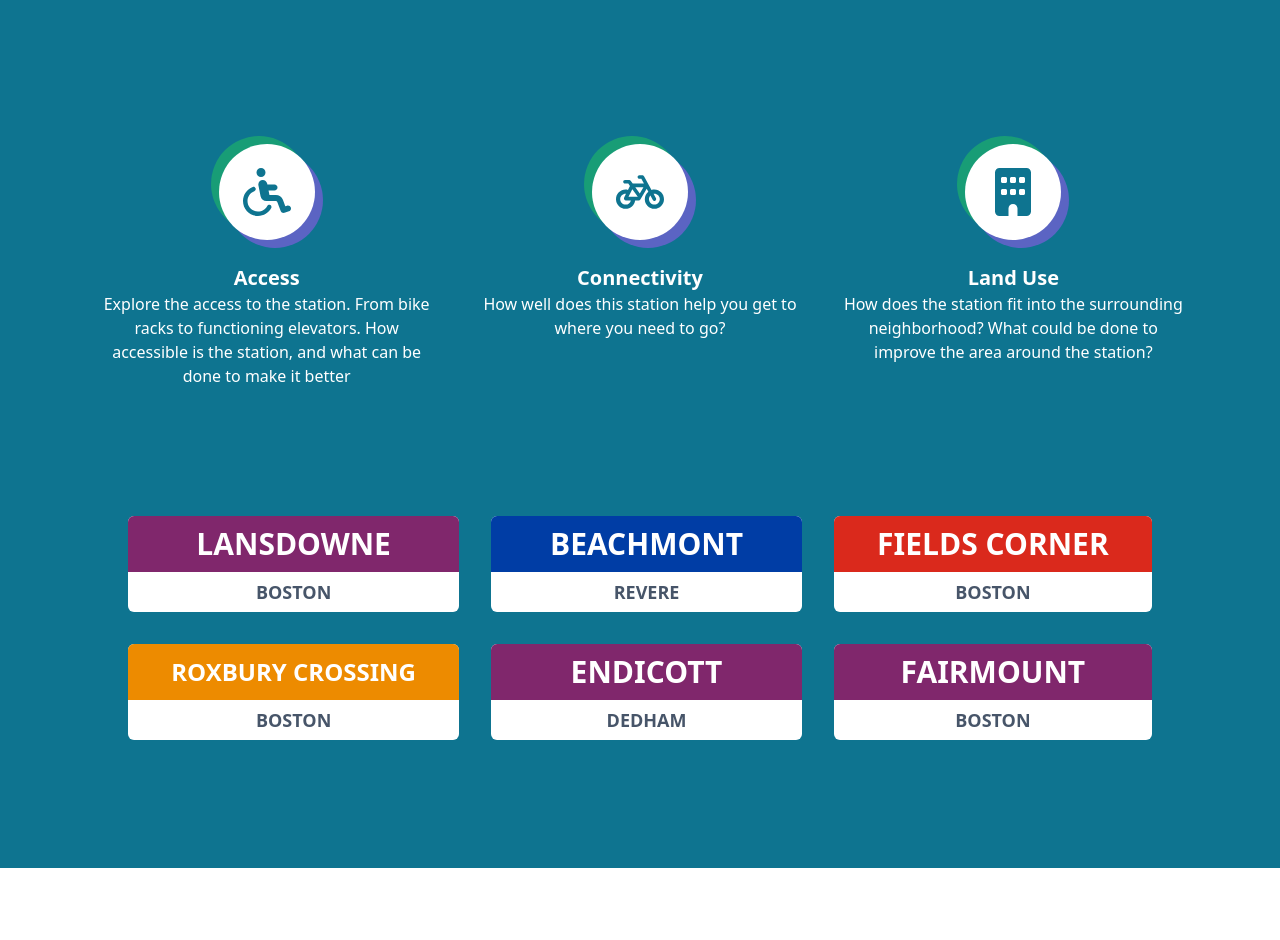
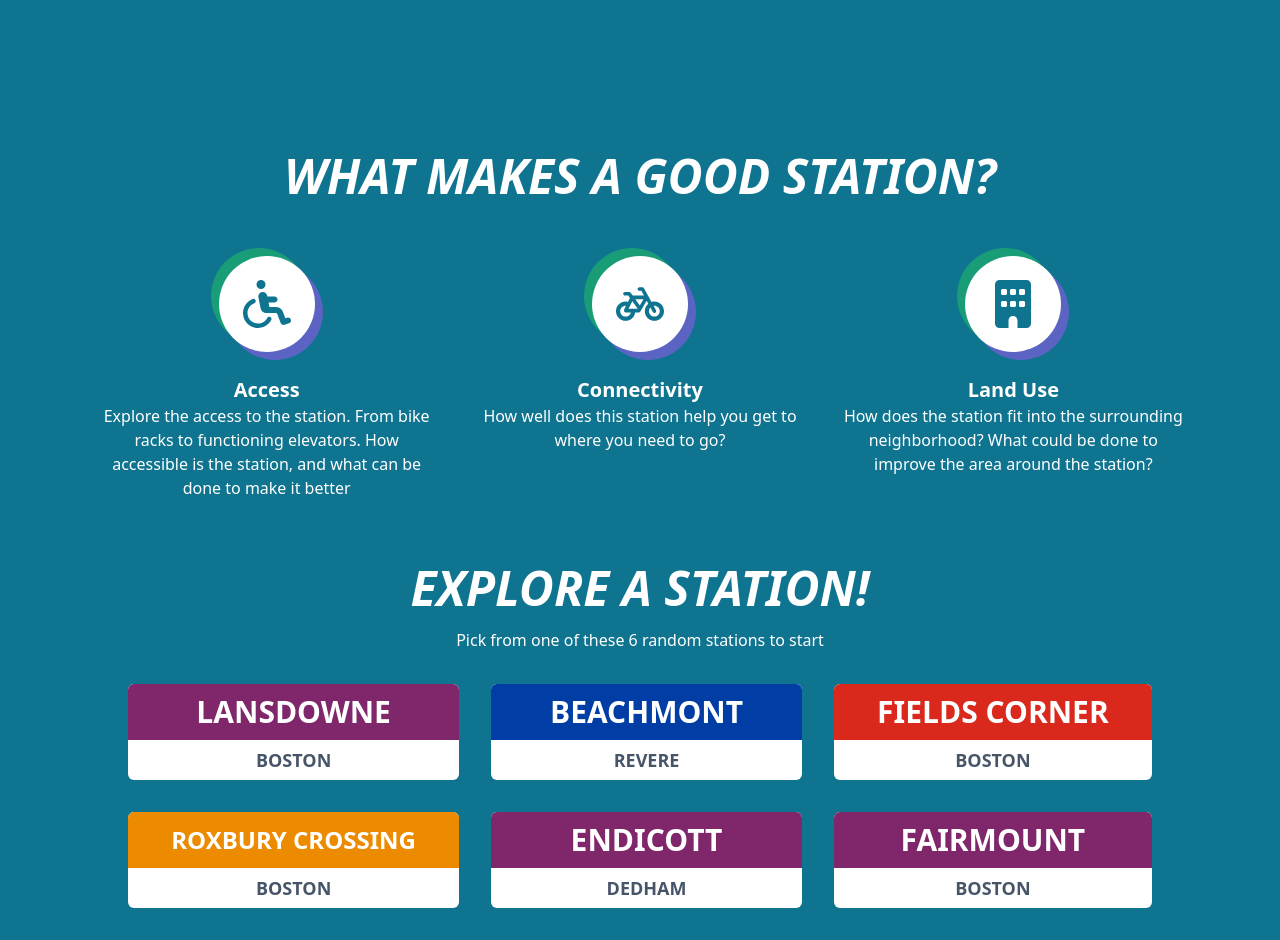
Before and after one commit to transitmatters/station-explorer, a React (Vite) app: page / in a window 1280 px wide. Shown: the part 680-1620 px from the top of the page. Before the commit the page ends 1548 px from the top, so only its background shows below. Built offline with nearby package versions, Linux system fonts and the light colour scheme.

Commit message:
Make buttons work or display warnings

```diff
--- a/package.json
+++ b/package.json
@@ -39,6 +39,7 @@
     "react-leaflet": "^4.2.1",
     "react-leaflet-marker": "^2.1.0",
     "react-responsive": "^10.0.0",
+    "react-scroll": "^1.9.0",
     "react-toggle-dark-mode": "^1.1.1",
     "zustand": "^4.5.4"
   },
@@ -49,6 +50,7 @@
     "@types/pluralize": "^0.0.33",
     "@types/react": "^18.3.3",
     "@types/react-dom": "^18.3.0",
+    "@types/react-scroll": "^1.8.10",
     "@typescript-eslint/eslint-plugin": "^7.15.0",
     "@typescript-eslint/parser": "^7.15.0",
     "@vitejs/plugin-react-swc": "^3.7.0",
--- a/src/components/CompareSelector.tsx
+++ b/src/components/CompareSelector.tsx
@@ -25,7 +25,14 @@ const CompareButton: React.FunctionComponent = () => {
           icon={faPlusCircle}
           className="my-0.5 text-gray-500 group-hover:text-white dark:text-gray-400"
         />
-        <span className="ml-1 hidden p-0 text-xs group-hover:block">Compare</span>
+        <span
+          className="ml-1 hidden p-0 text-xs group-hover:block"
+          onClick={() => {
+            alert('Compare not yet implemented');
+          }}
+        >
+          Compare
+        </span>
       </span>
     </button>
   );
--- a/src/components/StationSelector.tsx
+++ b/src/components/StationSelector.tsx
@@ -73,11 +73,21 @@ export const StationSelector: React.FunctionComponent<StationSelectorProps> = ({
                 />
               </div>
             </div>
-            <span className="m-1 rounded-lg bg-slate-100 bg-opacity-30 p-1.5 text-white">
+            <span
+              className="m-1 rounded-lg bg-slate-100 bg-opacity-30 p-1.5 text-white"
+              onClick={() => {
+                alert('Sorting not yet implemented');
+              }}
+            >
               <FontAwesomeIcon icon={faSort} className="mr-1" />
               Sort by {sortedBy}
             </span>
-            <span className="m-1 rounded-lg bg-slate-100 bg-opacity-30 p-1.5 text-white">
+            <span
+              className="m-1 rounded-lg bg-slate-100 bg-opacity-30 p-1.5 text-white"
+              onClick={() => {
+                alert('Filters not yet implemented');
+              }}
+            >
               <FontAwesomeIcon icon={faFilter} className="mr-1" />
               Filter by
             </span>
--- a/src/components/pages/Home/Home.tsx
+++ b/src/components/pages/Home/Home.tsx
@@ -6,6 +6,7 @@ import {
 } from '@fortawesome/free-solid-svg-icons';
 import { FontAwesomeIcon } from '@fortawesome/react-fontawesome';
 import React from 'react';
+import { Link } from 'react-scroll';
 import { OverviewCircle } from '../../OverviewCircle';
 import ThemeSwitcher from '../../ThemeSwitcher';
 import { StationHighlight } from '../../StationHighlight';
@@ -31,12 +32,20 @@ export const Home: React.FunctionComponent = () => {
         </div>
         <div>
           <h1 className="text-6xl font-bold uppercase italic text-white">Station Explorer</h1>
-          <button className="mt-4 cursor-pointer rounded border-2 p-1 uppercase italic text-white hover:border-slate-100 hover:bg-white hover:text-cyan-700">
-            Explore
+          <button
+            type="button"
+            className="mt-4 cursor-pointer rounded border-2 p-1 uppercase italic text-white hover:border-slate-100 hover:bg-white hover:text-cyan-700"
+          >
+            <Link to="info" smooth={true} duration={1000} offset={1000}>
+              Explore
+            </Link>
           </button>
         </div>
       </div>
-      <div>
+      <div id="info">
+        <h1 className="my-8 text-3xl font-semibold uppercase italic text-white md:text-5xl">
+          What makes a good station?
+        </h1>
         <div className="mx-8 flex flex-col gap-8 md:flex-row lg:mx-24">
           <div className="flex flex-col content-center items-center">
             <OverviewCircle>
@@ -78,7 +87,11 @@ export const Home: React.FunctionComponent = () => {
           </div>
         </div>
       </div>
-      <div className="grid w-full grid-flow-col grid-rows-6 gap-8 p-8 sm:grid-rows-6 md:grid-rows-3 lg:grid-rows-2 lg:p-32">
+      <h2 className="my-4 mt-16 text-3xl font-semibold uppercase italic text-white md:text-5xl">
+        Explore a station!
+      </h2>
+      <h5 className="text-white">Pick from one of these 6 random stations to start</h5>
+      <div className="grid w-full grid-flow-col grid-rows-6 gap-8 p-8 sm:grid-rows-6 md:grid-rows-3 lg:grid-rows-2 lg:px-32">
         {chooseRandomStations(6).map((station) => (
           <StationHighlight key={station.station} station={station} />
         ))}
```
Also changed, not shown: 1 other file (tests, documents, lock files or other folders).
